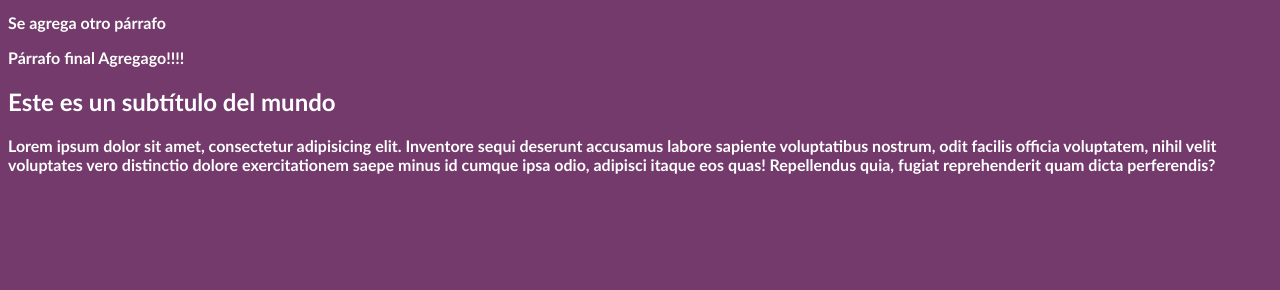
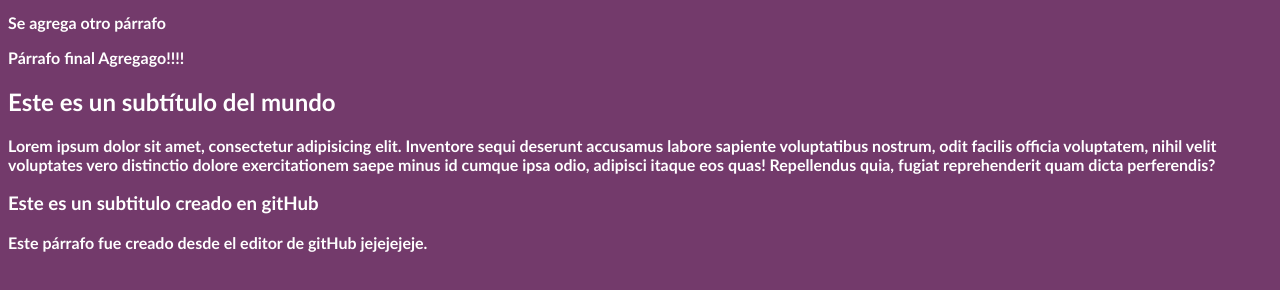
Before and after one commit to ChristianCBA/Agustin-Git, a plain HTML site: page index.html in a window 1280 px wide. Shown: the part 104-394 px from the top of the page. Drawn offline with Linux system fonts and the light colour scheme.

Commit message:
Update index.html

```diff
--- a/index.html
+++ b/index.html
@@ -16,6 +16,9 @@
      <h2>Este es un subtítulo del mundo</h2>
      <p>Lorem ipsum dolor sit amet, consectetur adipisicing elit. Inventore sequi deserunt accusamus labore sapiente voluptatibus nostrum, odit facilis officia voluptatem, nihil velit voluptates vero distinctio dolore exercitationem saepe minus id cumque ipsa odio, adipisci itaque eos quas!
         Repellendus quia, fugiat reprehenderit quam dicta perferendis?</p>
+    <h3> Este es un subtitulo creado en gitHub </h3>
+    <p> Este párrafo fue creado desde el editor de gitHub jejejejeje.</p>
+
 
 </body>
 </html>
```
